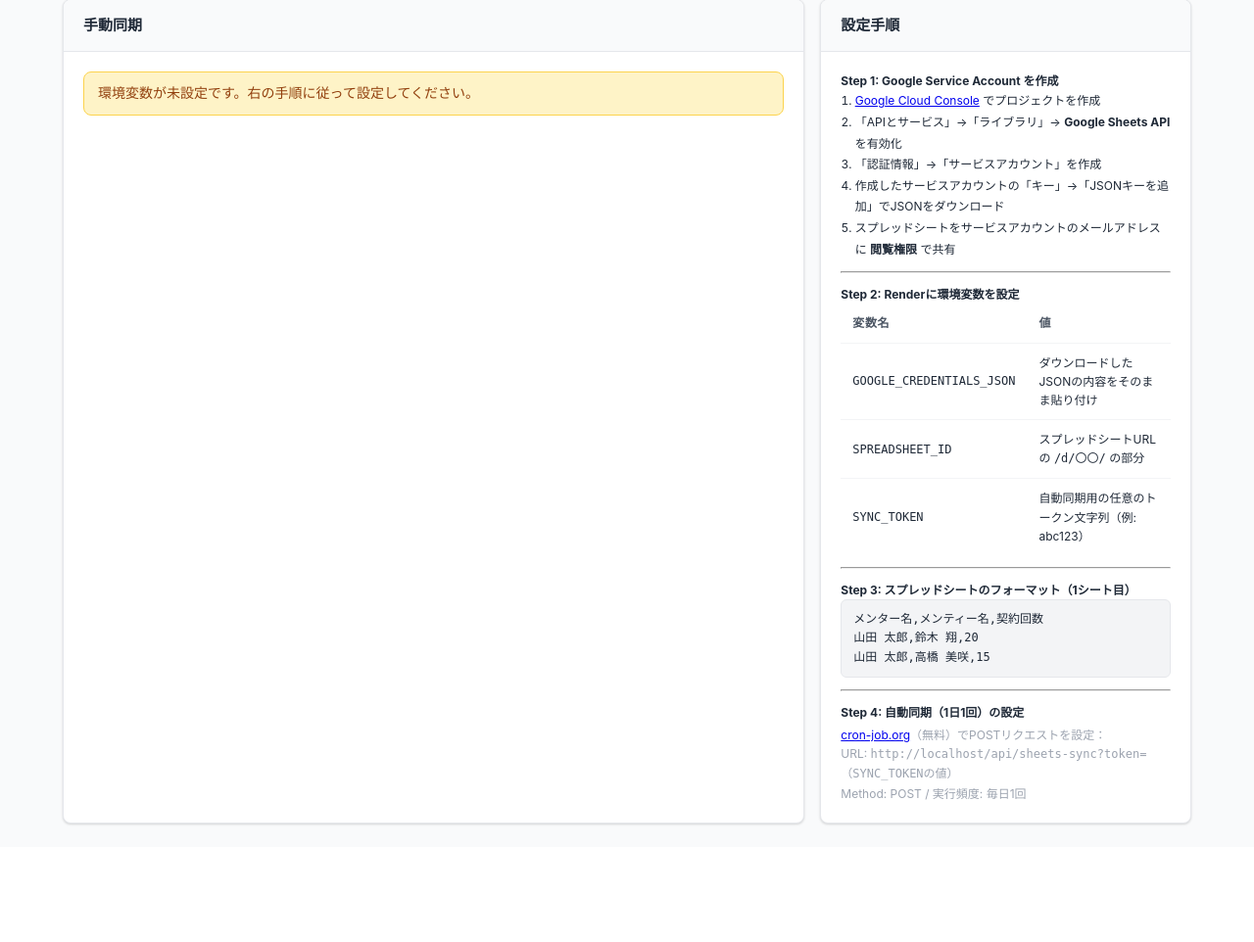
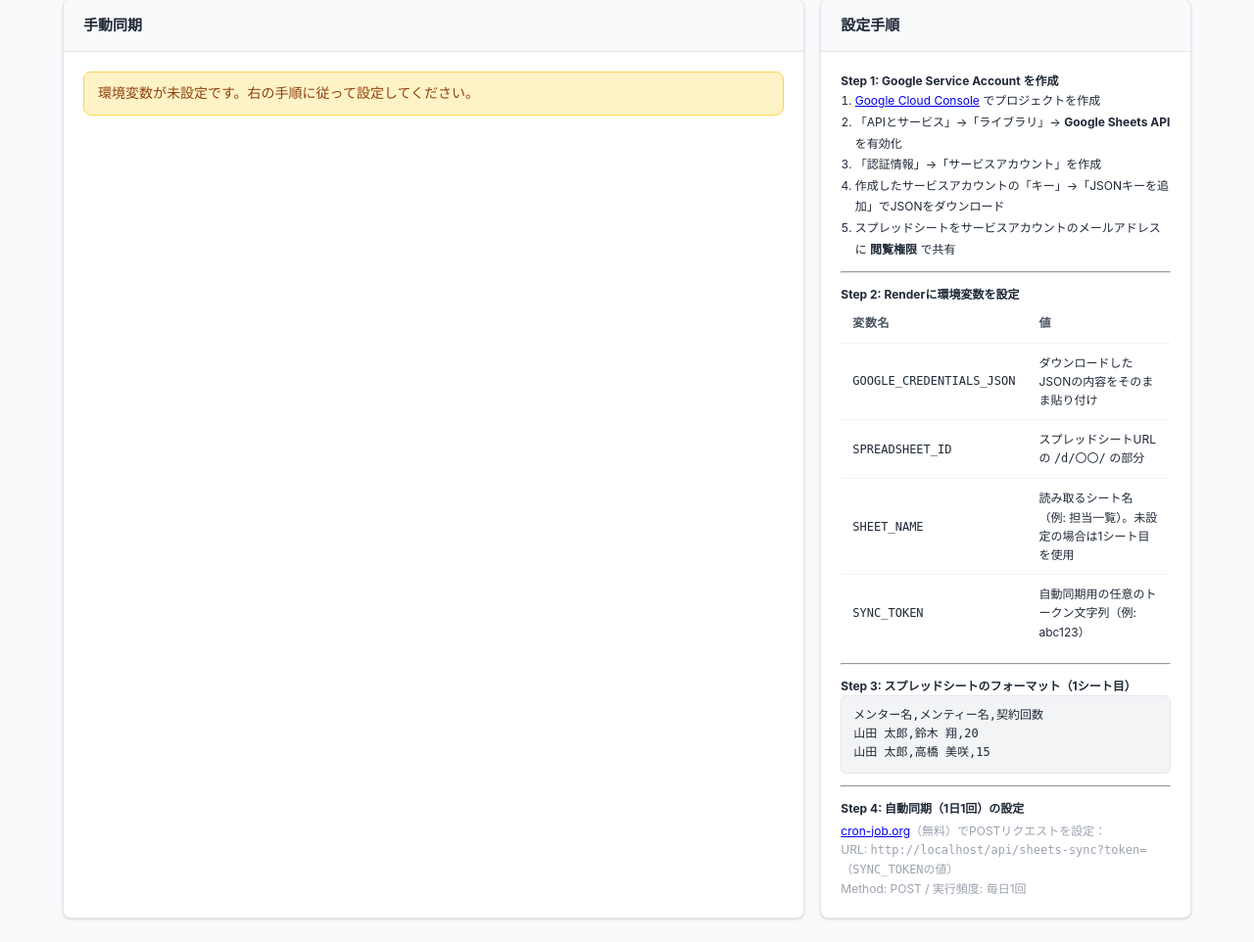
Before and after one commit to sui-28/lesson-management, a Flask app: page /admin/sheets-sync in a window 1280 px wide. Shown: the part 136-1098 px from the top of the page at 98% size. Before the commit the page ends 979 px from the top, so only its background shows below. Run offline with Flask 3, Linux system fonts and the light colour scheme; a user stored in the database is signed in; data comes from the database, SQL or seed files in the repository; data that the repository does not hold is empty.

Commit message:
Fix: SHEET_NAME環境変数でシート名を指定できるよう変更
- 未設定時は1シート目を使用
- 設定時はシート名で検索（例: SHEET_NAME=担当一覧）

Co-Authored-By: Claude Sonnet 4.6 <noreply@anthropic.com>

```diff
--- a/app.py
+++ b/app.py
@@ -1012,7 +1012,8 @@ def sync_from_google_sheets():
         creds = Credentials.from_service_account_info(creds_dict, scopes=scopes)
         gc = gspread.authorize(creds)
         sh = gc.open_by_key(spreadsheet_id)
-        ws = sh.get_worksheet(0)
+        sheet_name = os.environ.get("SHEET_NAME")
+        ws = sh.worksheet(sheet_name) if sheet_name else sh.get_worksheet(0)
         rows = ws.get_all_records()
     except Exception as e:
         return False, f"スプレッドシートの読み込みに失敗しました: {e}"
--- a/templates/admin/sheets_sync.html
+++ b/templates/admin/sheets_sync.html
@@ -59,6 +59,10 @@
             <td>スプレッドシートURLの <code>/d/〇〇/</code> の部分</td>
           </tr>
           <tr>
+            <td><code>SHEET_NAME</code></td>
+            <td>読み取るシート名（例: 担当一覧）。未設定の場合は1シート目を使用</td>
+          </tr>
+          <tr>
             <td><code>SYNC_TOKEN</code></td>
             <td>自動同期用の任意のトークン文字列（例: abc123）</td>
           </tr>
```
